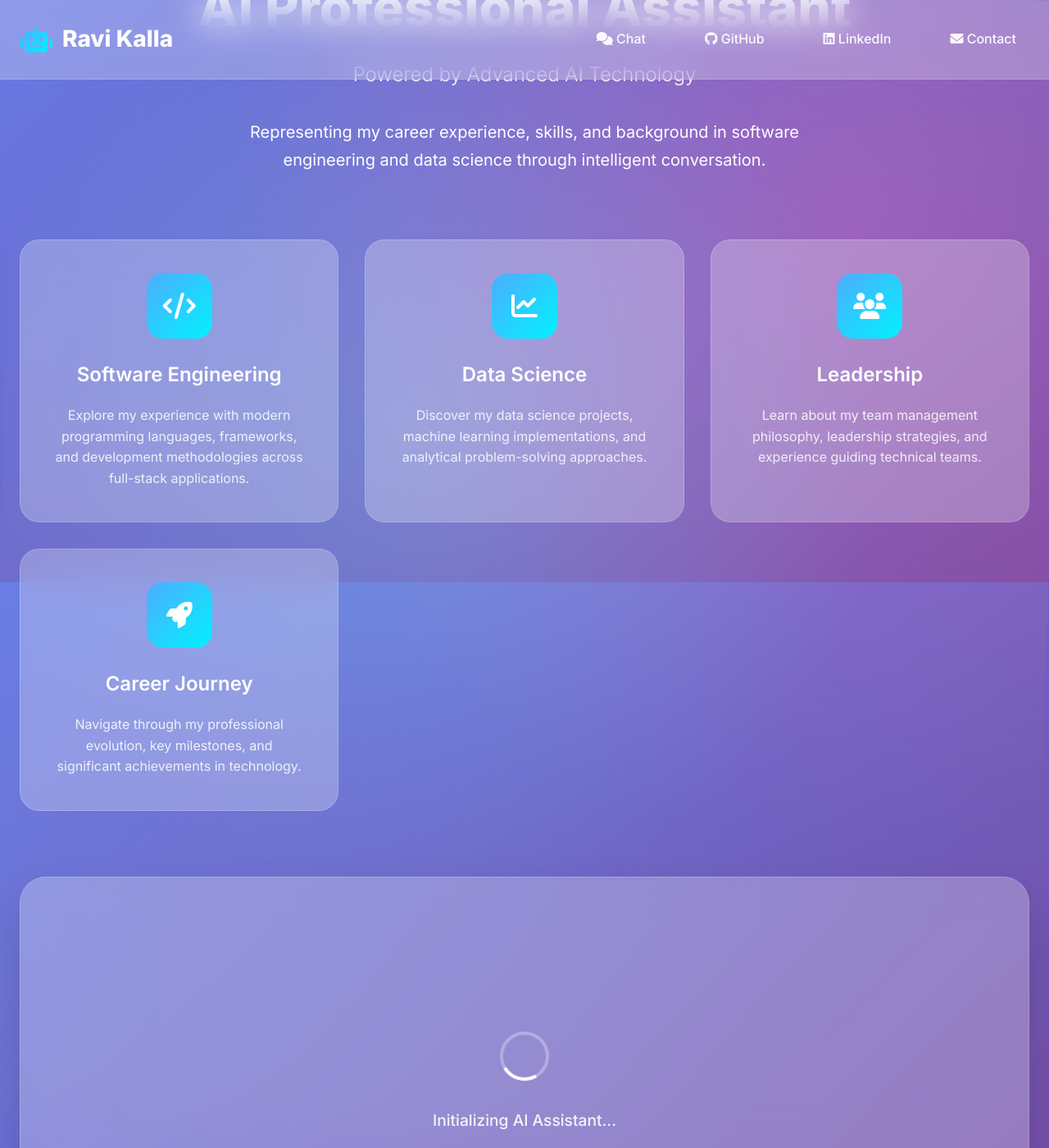
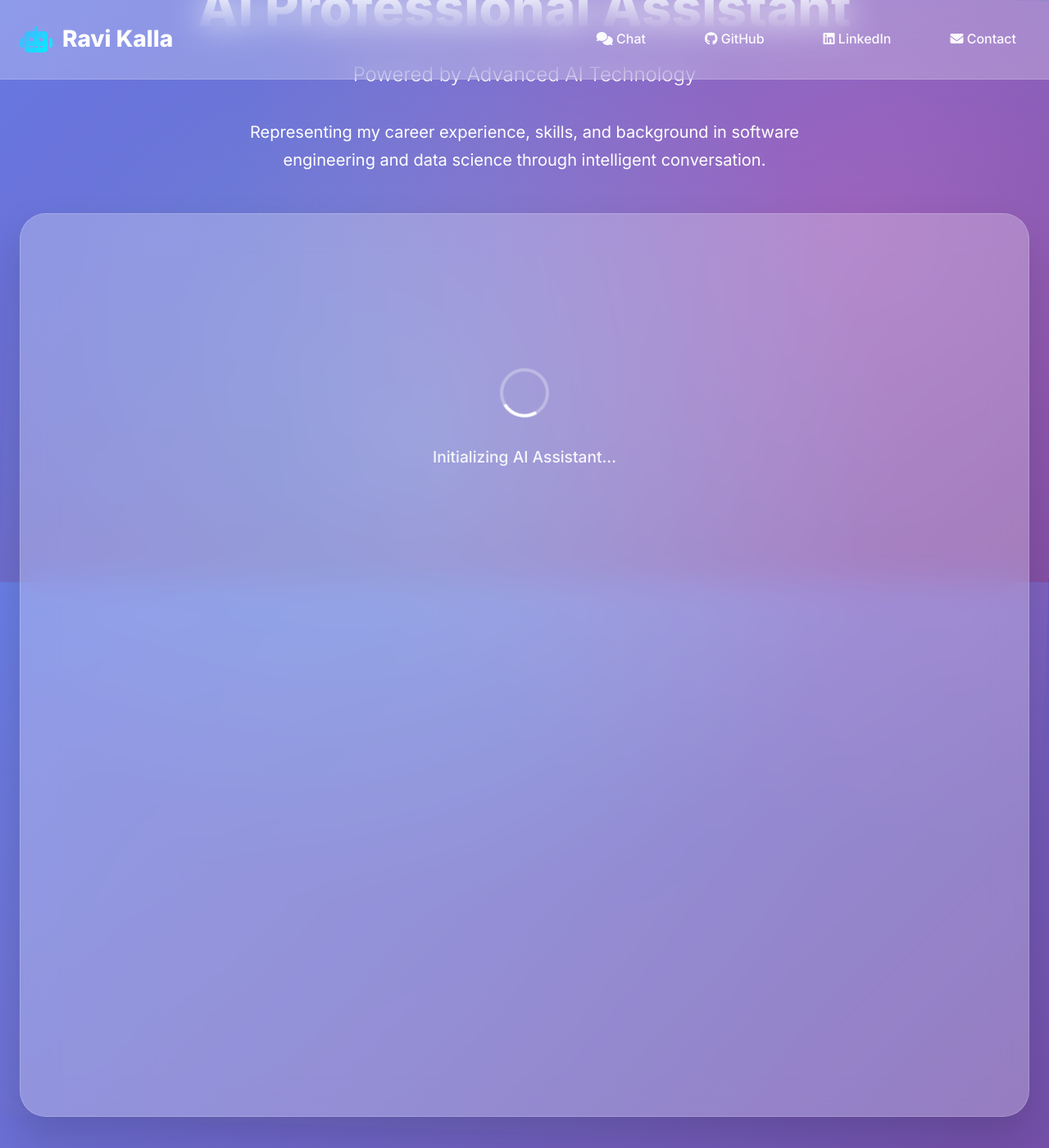
Before and after one commit to ravikalla/ravikalla.github.io, a Jekyll site: the page index.html, which Jekyll copies as it is, in a window 1280 px wide and 1400 px high, scrolled down 190 px. Shown: the whole window at 82% size. Built offline with Jekyll 4.4.1, drawn with Linux system fonts in a browser that asks for light colours.

Commit message:
Update index.html

```diff
--- a/index.html
+++ b/index.html
@@ -157,7 +157,7 @@
         .hero {
             text-align: center;
             color: white;
-            margin-bottom: 5rem;
+            margin-bottom: 3rem;
             position: relative;
         }
 
@@ -207,7 +207,8 @@
             display: grid;
             grid-template-columns: repeat(auto-fit, minmax(300px, 1fr));
             gap: 2rem;
-            margin-bottom: 5rem;
+            margin-bottom: 3rem;
+            margin-top: 4rem;
         }
 
         .feature-card {
@@ -287,7 +288,8 @@
             min-height: 700px;
             box-shadow: 0 25px 50px rgba(0, 0, 0, 0.15);
             transition: all 0.3s ease;
-            animation: fadeInUp 1s ease-out 0.6s both;
+            animation: fadeInUp 1s ease-out 0.4s both;
+            margin-bottom: 4rem;
         }
 
         .chatbot-container:hover {
@@ -546,6 +548,19 @@
                 </p>
             </section>
 
+            <section id="chat" class="chatbot-container">
+                <div id="loading" class="loading-spinner">
+                    <div class="spinner"></div>
+                    <p>Initializing AI Assistant...</p>
+                </div>
+
+                <gradio-app
+                    src="https://ravikalla-chat-with-ravi-kalla.hf.space/"
+                    onload="hideLoading()"
+                    onerror="showError()">
+                </gradio-app>
+            </section>
+
             <section class="features">
                 <div class="feature-card">
                     <div class="feature-icon">
@@ -575,19 +590,6 @@
                     <h3>Career Journey</h3>
                     <p>Navigate through my professional evolution, key milestones, and significant achievements in technology.</p>
                 </div>
-            </section>
-
-            <section id="chat" class="chatbot-container">
-                <div id="loading" class="loading-spinner">
-                    <div class="spinner"></div>
-                    <p>Initializing AI Assistant...</p>
-                </div>
-
-                <gradio-app
-                    src="https://ravikalla-chat-with-ravi-kalla.hf.space/"
-                    onload="hideLoading()"
-                    onerror="showError()">
-                </gradio-app>
             </section>
         </div>
     </main>
```
